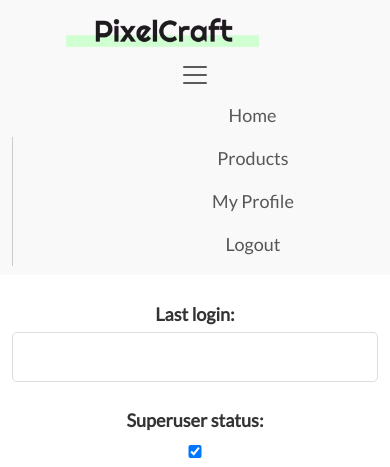
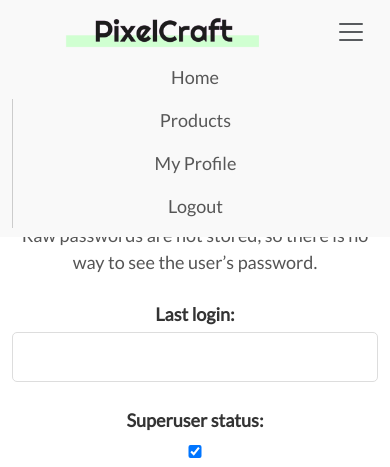
Before and after one commit to HCaldwell95/pixel-craft, a Django app: page /accounts/profile/edit/ in a window 390 px wide, after a click that opens the changed part. Shown: the top 467 px of the page. Run offline with Django 5.2, Linux system fonts and the light colour scheme; the visitor is signed in with stand-in values (Sample User, id 1); some libraries are stand-ins or nearby versions.

Commit message:
Fixed CSS for mobile navbar and added media query to resolve

```diff
--- a/static/css/app_accounts.css
+++ b/static/css/app_accounts.css
@@ -51,7 +51,7 @@ hr {
     box-sizing: border-box;
 }
 
-button, input, optgroup, select, textarea {
+button:not(.navbar-toggler), input, optgroup, select, textarea {
     width: 100%;
     padding: 12px;
     border: 1px solid #ddd;
--- a/static/css/navbar.css
+++ b/static/css/navbar.css
@@ -35,6 +35,11 @@
 .navbar {
     background-color: #F9F9F9;
     padding: 0;
+    display: flex;
+}
+
+.navbar .logo {
+    flex: 1;
 }
 
 .navbar-toggler {
@@ -70,6 +75,9 @@
     border-left: 1px solid #ccc; /* Adds a border starting from "Products" */
 }
 
-.navbar-nav .nav-item {
-    padding-left: 115px;
+
+@media (min-width: 992px) {
+    .navbar-nav .nav-item {
+        padding-left: 115px;
+    }
 }
```
